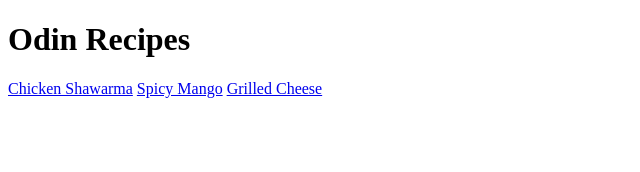
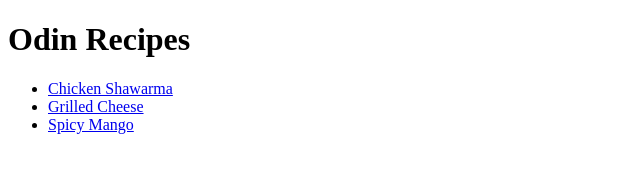
Before and after one commit to zzmane/odin-recipes, a plain HTML site: page index.html in a window 1280 px wide. Shown: the whole page, without its empty margins (0-640 px from the left). Drawn offline with Linux system fonts and the light colour scheme.

Commit message:
added 3rd recipe. added list to clean homepage

```diff
--- a/index.html
+++ b/index.html
@@ -9,9 +9,11 @@
 <body>
     <h1>Odin Recipes</h1>
     <p>
-        <a href="./recipes/shawarma.html">Chicken Shawarma</a>
-        <a href="./recipes/mango.html">Spicy Mango</a>
-        <a href="./recipes/grilled-cheese.html">Grilled Cheese</a>
+        <ul>
+            <li><a href="./recipes/shawarma.html">Chicken Shawarma</a></li>
+            <li><a href="./recipes/grilled-cheese.html">Grilled Cheese</a></li>
+            <li><a href="./recipes/mango.html">Spicy Mango</a></li>
+        </ul>
     </p>
 </body>
 
```
Also changed, not shown: recipes/mango.html (+6 -0 lines), img/grilled.jpeg (added), img/mango.jpg (added), img/shawarma.jpg (added), 1 other file.
